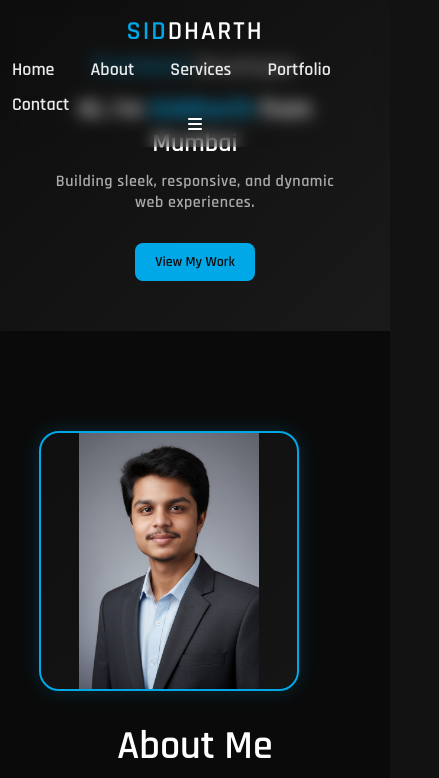
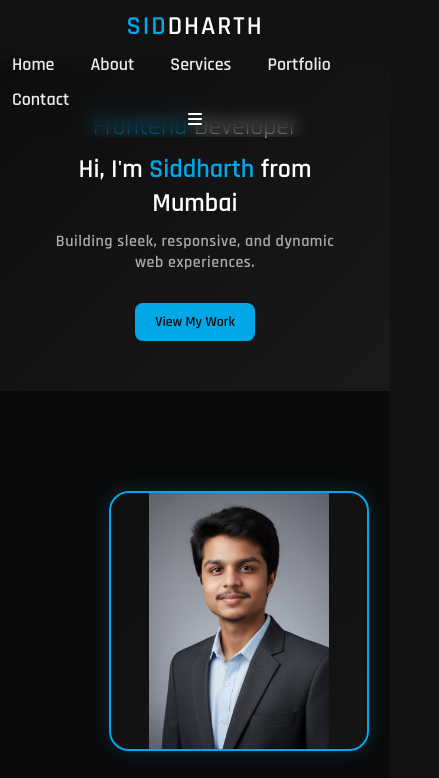
Before and after one commit to siddharth758/PORTFOLIO, a plain HTML site: page index.html in a window 390 px wide. Shown: the top 778 px of the page, 439 px wide, since content can reach past the window. Drawn offline with Linux system fonts and the light colour scheme.

Commit message:
Refactor CSS for responsive adjustments
Adjusted padding and margin for responsive design. Commented out flex display properties for about-left section.

```diff
--- a/index.css
+++ b/index.css
@@ -738,7 +738,7 @@ body {
   .top {
     flex-direction: column;
     text-align: center;
-    padding: 15px 0;
+    padding: 10px 0;
   }
 
   .navbar {
@@ -750,6 +750,7 @@ body {
     height: auto;
     padding: 50px 20px;
     text-align: center;
+    margin-top: 60px;
   }
 
   .hero-content h1 {
@@ -772,12 +773,17 @@ body {
   }
 
   .about-left {
-    display: flex;
-    justify-content: center;
+    /* display: flex;
+    justify-content: center; */
+    padding: 0 70px;
   }
 
   .about-right {
     padding: 0 20px;
+  }
+
+  .tab-contents {
+    padding: 0 80px;
   }
 
   .project-card {
```
